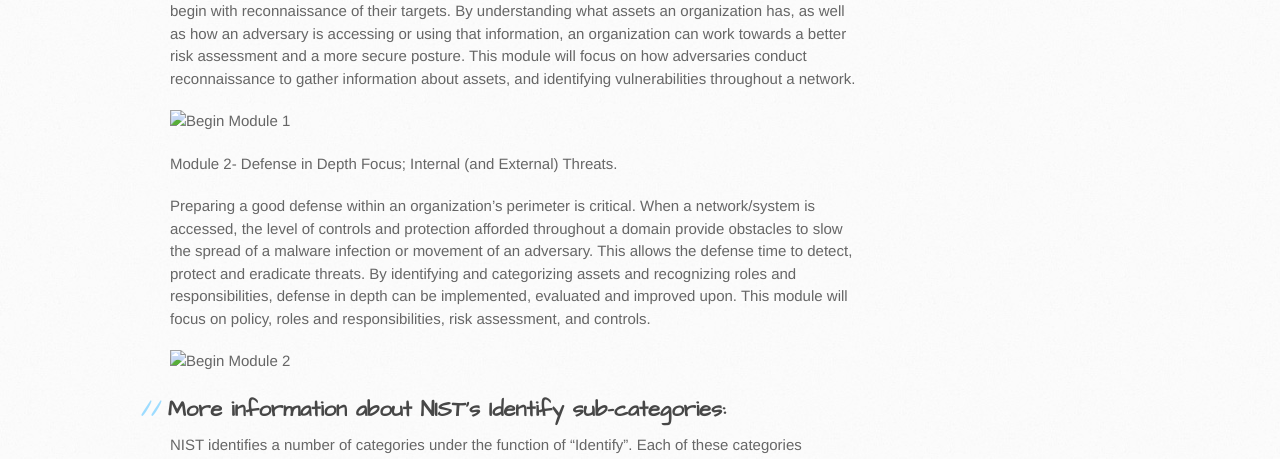
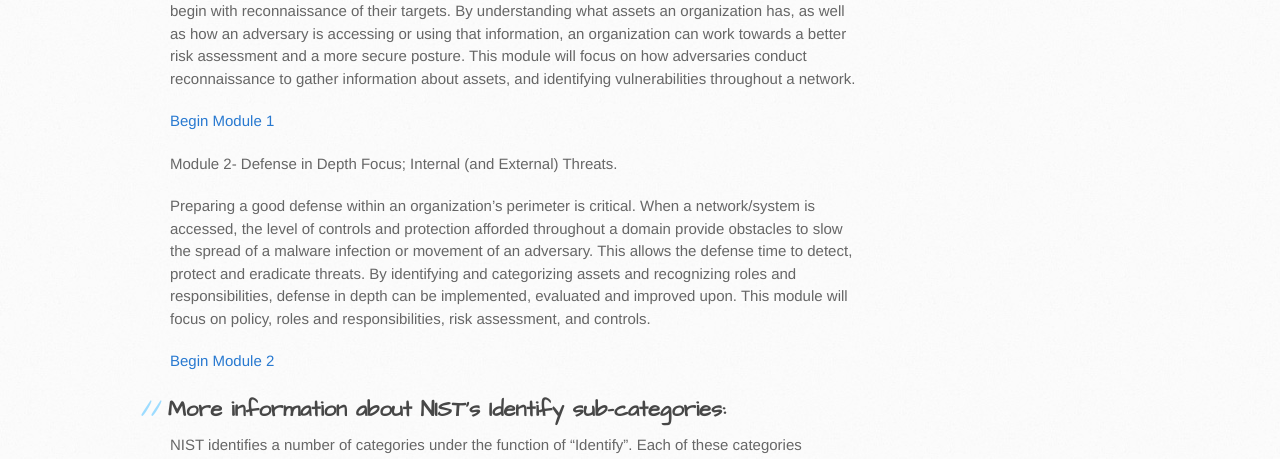
Before and after one commit to GA-CyberWorkforceAcademy/GTA-Training-2020, a Jekyll site: the page built from index.md, in a window 1280 px wide. Shown: the part 549-1008 px from the top of the page. Built offline with Jekyll 4.4.1, drawn with Linux system fonts in a browser that asks for light colours; our own code applies the rules of GitHub Pages for plain Markdown files; the repository's description, which GitHub fills in, is left out.

Commit message:
Update index.md

```diff
--- a/index.md
+++ b/index.md
@@ -20,7 +20,7 @@ assessment and a more secure posture. This module will focus on how adversaries
 conduct reconnaissance to gather information about assets, and identifying
 vulnerabilities throughout a network.
 
-![Begin Module 1](module1/index.md)
+[Begin Module 1](module1/index.md)
 
 Module 2- Defense in Depth Focus; Internal (and External) Threats.
 
@@ -33,7 +33,7 @@ and responsibilities, defense in depth can be implemented, evaluated and
 improved upon. This module will focus on policy, roles and responsibilities,
 risk assessment, and controls.
 
-![Begin Module 2](module2/index.md)
+[Begin Module 2](module2/index.md)
 
 More information about NIST’s Identify sub-categories:
 ------------------------------------------------------
```
